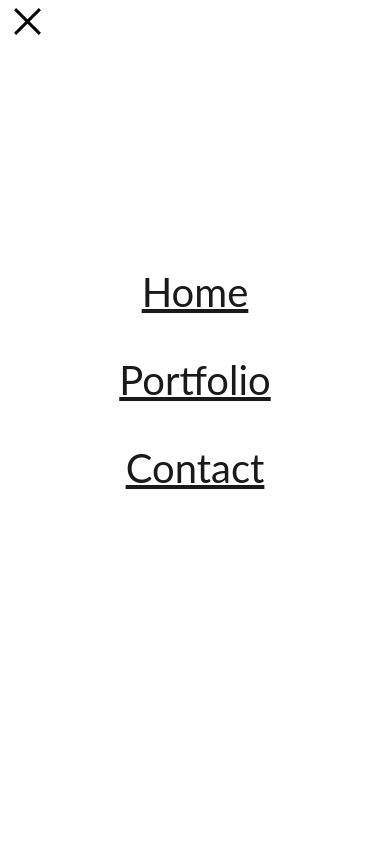
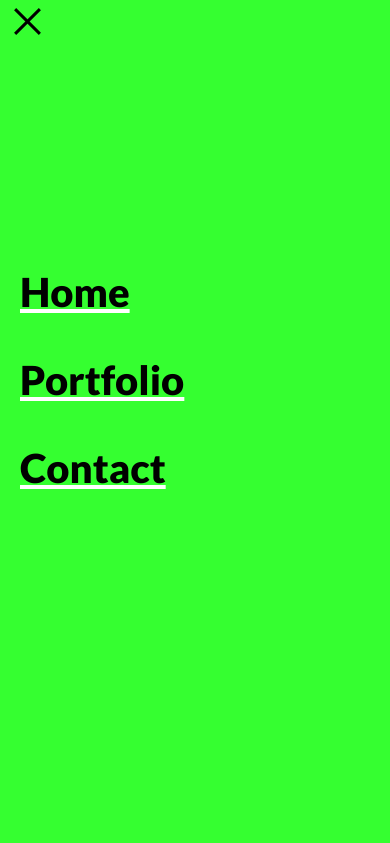
Before and after one commit to hajzeer/hithere-portfolio, a Gatsby site: page / in a window 390 px wide. Both pictures are taken after a click on the button 27 px from the left and 29 px from the top of the page. Shown: the top 843 px of the page. Built offline with nearby package versions, Linux system fonts and the light colour scheme; Gatsby itself is replaced by a stand-in of ours.

Commit message:
routerNav and hamburger

```diff
--- a/src/components/Header.js
+++ b/src/components/Header.js
@@ -3,8 +3,6 @@ import gsap from 'gsap';
 import styled from 'styled-components';
 
 const HeaderContainerStyled = styled.div`
-font-family: 'Archivo Narrow', sans-serif;
-
 width: 100%;
 height: 100vh;
 
--- a/src/components/RouterNav.js
+++ b/src/components/RouterNav.js
@@ -1,4 +1,4 @@
-import React, {useEffect} from "react";
+import React, {useEffect, useRef} from "react";
 import {Link} from "gatsby"
 import styled from "styled-components";
 import gsap from "gsap"
@@ -15,7 +15,7 @@ const RouterNav = ({visibility, unActive}) => {
     right: 0;
     left: 0;
     bottom: 0;
-    background: #FFFFFF;
+    background: #35ff30;
 
     `;
 
@@ -25,13 +25,19 @@ const RouterNav = ({visibility, unActive}) => {
     display: flex;
     flex-direction: column;
     justify-content: center;
-    align-items: center;
     `;
 
     const StyledLink = styled(Link)`
-    color: #1a1a1a;
+    color: #000000;
     font-size: 40px;
+    font-weight: 800;
     margin: 20px;
+    text-decoration-color: #ffffff;
+    opacity: 0;
+
+    &:focus {
+    transition: scale(2);
+    }
 
     @media (min-width: 768px) {
         font-size: 50px;
@@ -53,9 +59,13 @@ const RouterNav = ({visibility, unActive}) => {
             })
     }
 
+    let text1 = useRef(null);
+    let text2 = useRef(null);
+    let text3 = useRef(null);
+
     useEffect(() => {
         const RouterNav = document.querySelector(".router__nav")
-
+        const tl = gsap.timeline()
         if(visibility.clicked === false) {
 
             gsap.to(RouterNav, {duration: 1, height: 0, ease: 'Power4.easeOut', stagger: {amount: 0.7}})
@@ -67,15 +77,30 @@ const RouterNav = ({visibility, unActive}) => {
             gsap.to(RouterNav, {duration: 0, css:{display:'block'}})
             gsap.to(RouterNav,{duration: 0, opacity: 1, height: '100%'})
             StaggerReveal(RouterNav)
+            tl.fromTo(text1,
+                {opacity: 0, y: '+=10px'},
+                {
+                    opacity: 1, delay: 1, duration: .2, y:0, ease: 'power4.easeOut'
+                })
+                .fromTo(text2,
+                {opacity: 0, y: '+=10px'},
+                {
+                    opacity: 1, duration: .2, y:0, ease: 'power4.easeOut'
+                })
+                .fromTo(text3,
+                {opacity: 0,  y: '+=10px'},
+                {
+                    opacity: 1, y:0, duration: .2, ease: 'power4.easeOut'
+                })
         }
     }, [visibility])
 
     return (
         <RouterNavStyled className="router__nav">
             <RouterNavInnerStyled>
-                <StyledLink to='/' onClick={unActive}>Home</StyledLink>
-                <StyledLink to='/portfolio' onClick={unActive}>Portfolio</StyledLink>
-                <StyledLink to='/contact' onClick={unActive}>Contact</StyledLink>
+                <StyledLink ref={el => {text1 = el}} to='/' onClick={unActive}>Home</StyledLink>
+                <StyledLink ref={el => {text2 = el}} to='/portfolio' onClick={unActive}>Portfolio</StyledLink>
+                <StyledLink ref={el => {text3 = el}} to='/contact' onClick={unActive}>Contact</StyledLink>
             </RouterNavInnerStyled>
         </RouterNavStyled>
     )
--- a/src/pages/contact.js
+++ b/src/pages/contact.js
@@ -37,7 +37,9 @@ const Contact = () => (
     <>
         <Helmet
             title='hiThere Studio | Web development for All'
-        />
+        >
+            <link href="https://fonts.googleapis.com/css2?family=Lato:wght@400;700;900&display=swap" rel="stylesheet"/>
+        </Helmet>
         <GlobalStyle/>
         <NavStyled>
             <Hamburger/>
--- a/src/pages/index.js
+++ b/src/pages/index.js
@@ -39,7 +39,9 @@ const IndexPage = () => (
     <>
         <Helmet
             title='hiThere Studio | Web development for All'
-        />
+        >
+            <link href="https://fonts.googleapis.com/css2?family=Lato:wght@400;700;900&display=swap" rel="stylesheet"/>
+        </Helmet>
         <GlobalStyle/>
         <NavStyled>
             <Hamburger/>
--- a/src/pages/portfolio.js
+++ b/src/pages/portfolio.js
@@ -36,7 +36,9 @@ const portfolio = () => {
         <>
             <Helmet
                 title='hiThere Studio | Web development for All'
-            />
+            >
+                <link href="https://fonts.googleapis.com/css2?family=Lato:wght@400;700;900&display=swap" rel="stylesheet"/>
+            </Helmet>
             <GlobalStyle/>
             <NavStyled>
                 <Hamburger/>
```
